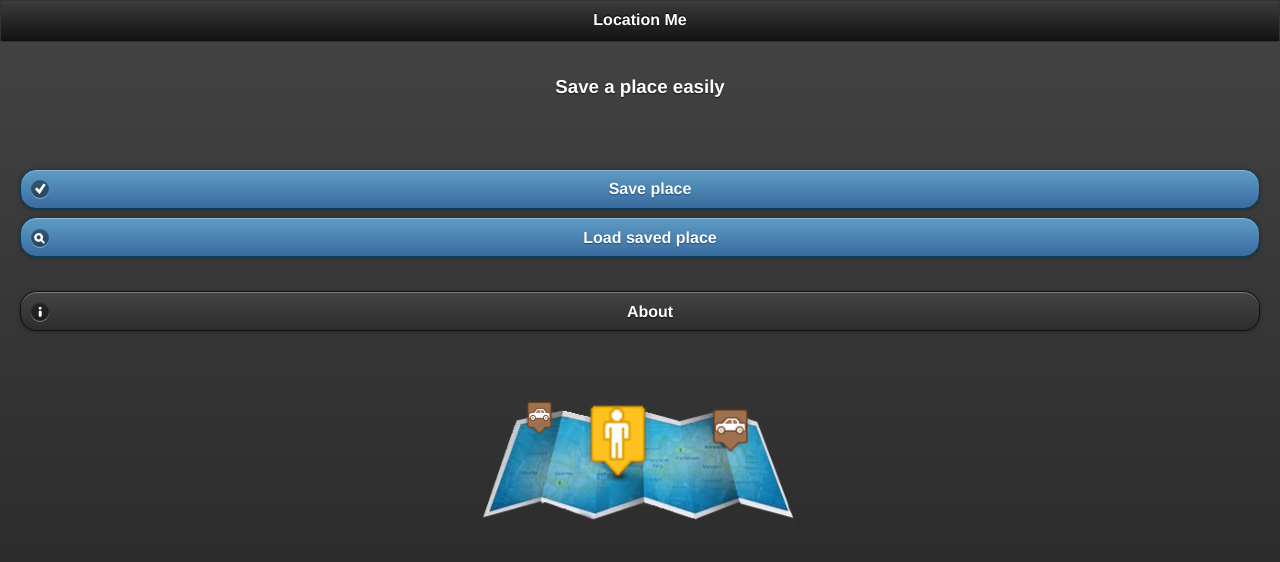
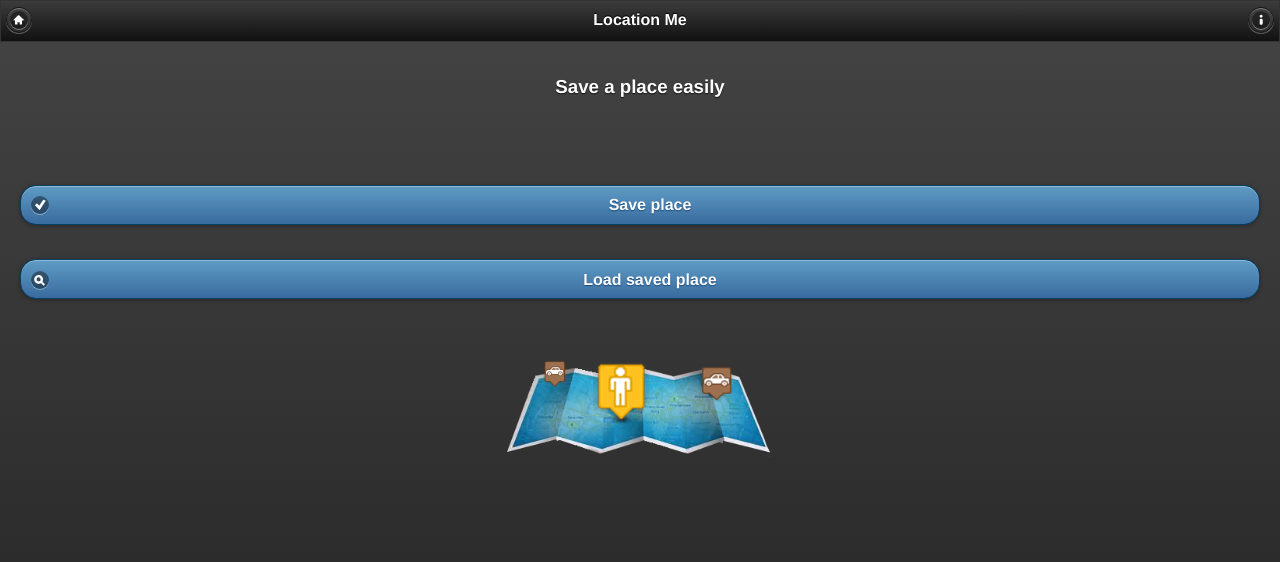
Before and after one commit to Tkdavil/AddMeLocation, a plain HTML site: page www/index.html in a window 1280 px wide. Drawn offline with Linux system fonts and the light colour scheme; some packages are replaced by stand-ins of ours.

Commit message:
Update index.html

```diff
--- a/www/index.html
+++ b/www/index.html
@@ -24,20 +24,19 @@
 
   <div data-role="header">
     <h1>Location Me</h1>
+     <a href="#home" data-icon="home" data-iconpos="notext" data-direction="reverse"></a>
+    <a href="#about" data-icon="info" data-iconpos="notext" data-transition="slideup" ></a>
   </div>
 
   <div data-role="content">
     <h3 class="c">Save a place easily</h3>
+<p>&nbsp;</p>
+<p>&nbsp;</p>
+    <p><a id="savePosition" href="#save" data-role="button" data-transition="slide" data-icon="check" data-theme="b">Save place</a>
+    <br/><a id="seePosition" href="#see" data-role="button" data-transition="flip" data-icon="search" data-theme="b">Load saved place</a>
     <br/>
     <br/>
-    <p><a id="savePosition" href="#save" data-role="button" data-transition="slide" data-icon="check" data-theme="b">Save place</a>
-      <a id="seePosition" href="#see" data-role="button" data-transition="flip" data-icon="search" data-theme="b">Load saved place</a>
-   <br/>
-
-   <a href="#about" data-role="button" data-transition="slideup" data-icon="info">About</a></p>
-   <br/>
-   <br/>
-   <p class="c"><img src="css/images/mapmain.png" width="328" height="140"></p>
+    <p class="c"><img src="css/images/main.png" width="278" height="110"></p>
    </div>
 
 </div>
```
